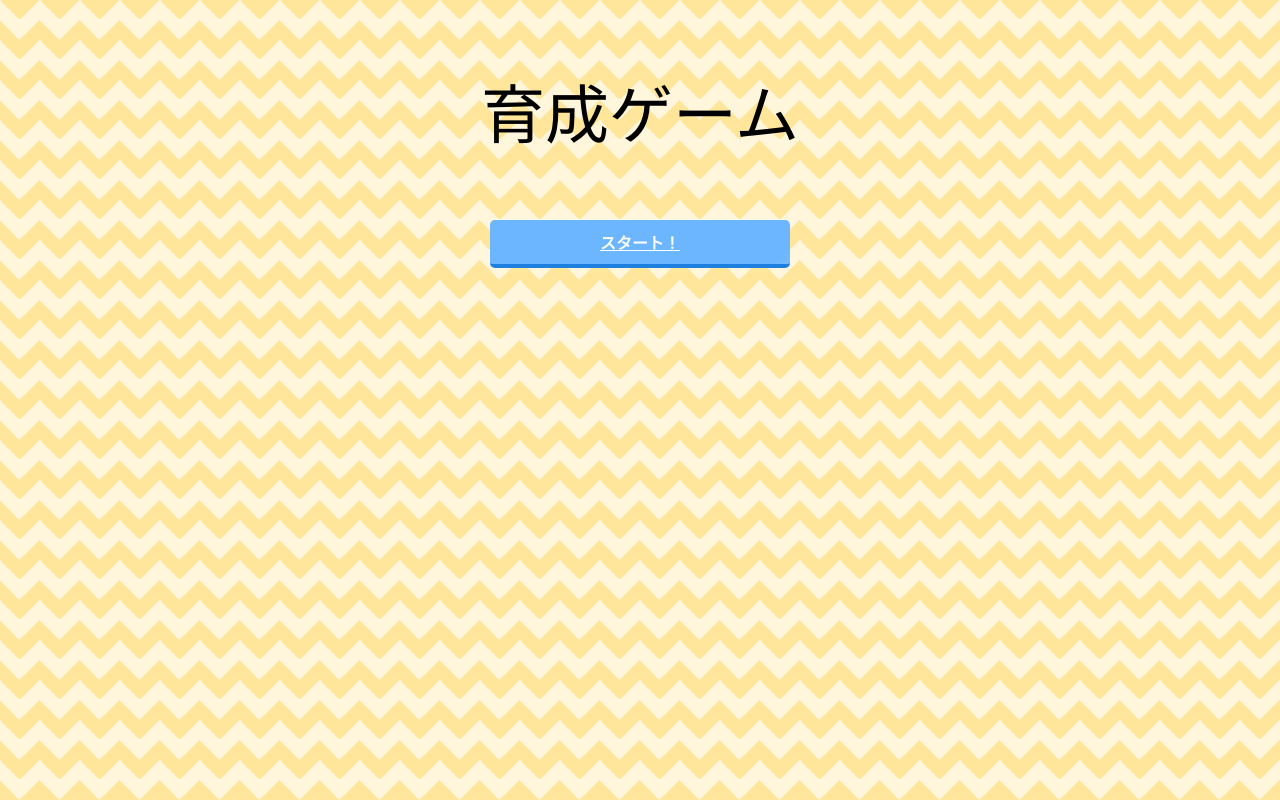
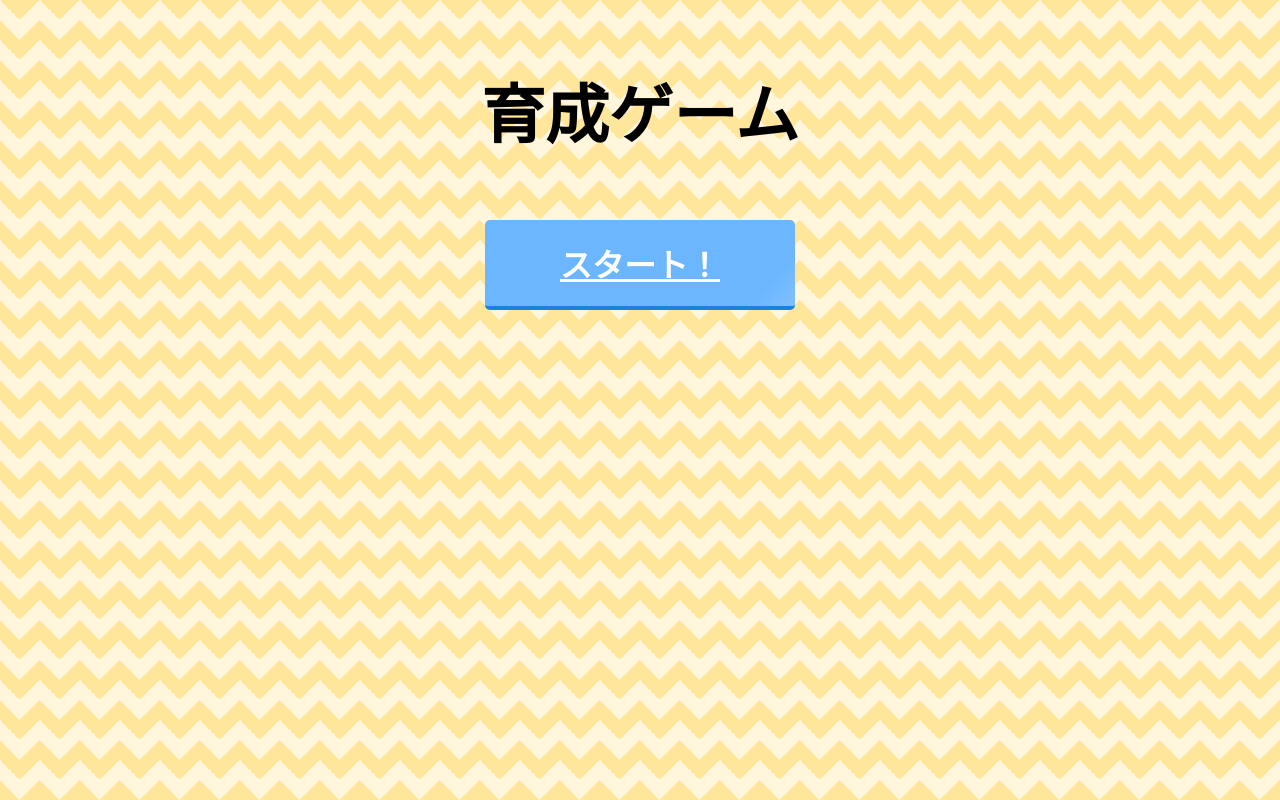
Before and after one commit to 2022AIT-OOP2-G10/Growing-Game, a Flask app: page / in a window 1280 px wide. Run offline with Flask 2, Linux system fonts and the light colour scheme.

Commit message:
cssの変更

```diff
--- a/static/css/select.css
+++ b/static/css/select.css
@@ -1,7 +1,8 @@
 .select_txt {
     text-align: center;
     font-size: 400%;
-    font-family: "arial black";
+    font-family: "Tsukushi A Round Gothic","筑紫A丸ゴシック";
+    font-weight: bold;
 }
 
 .select_egg {
--- a/static/css/title.css
+++ b/static/css/title.css
@@ -1,7 +1,8 @@
 .title { /*育成ゲーム*/
     text-align: center;
     font-size: 400%;
-    font-family: "arial black";
+    font-family: "Tsukushi A Round Gothic","筑紫A丸ゴシック";
+    font-weight: bold;
 }
 .button_solid013{ /*ボタンの場所*/
     margin-right:auto;
@@ -18,8 +19,9 @@
     align-items: center;
     margin: 0 auto;
     max-width: 250px;
-    padding: 10px 25px;
+    padding: 20px 30px;
     color: #FFF;
+    font-size: 200%;
     transition: 0.3s ease-in-out;
     font-weight: 600;
     border-radius: 5px;
@@ -73,7 +75,10 @@
     background-position:  20px 0, 20px 0, 0 0, 0 0;
     background-size: 40px 40px;
     background-repeat: repeat;
+
   }
+
+
 
   /*=============
   base
```
